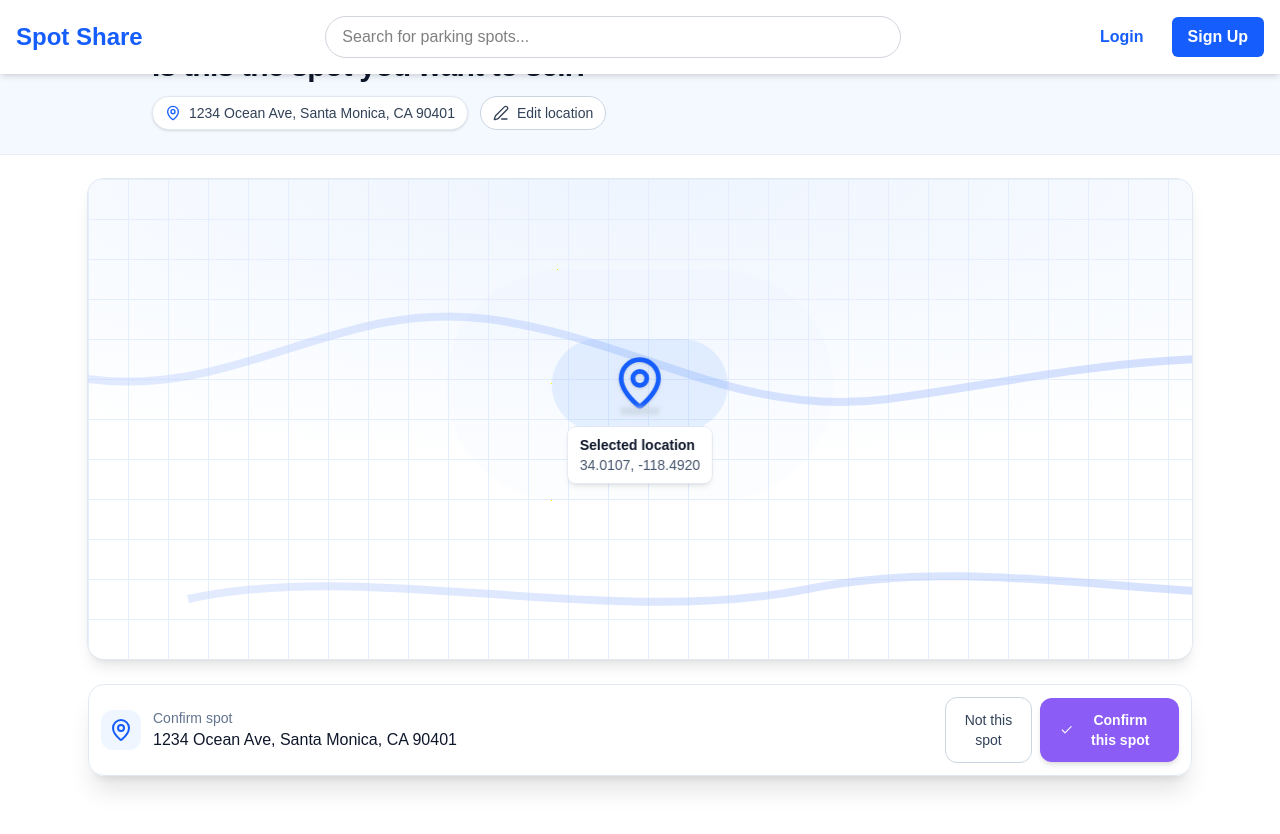
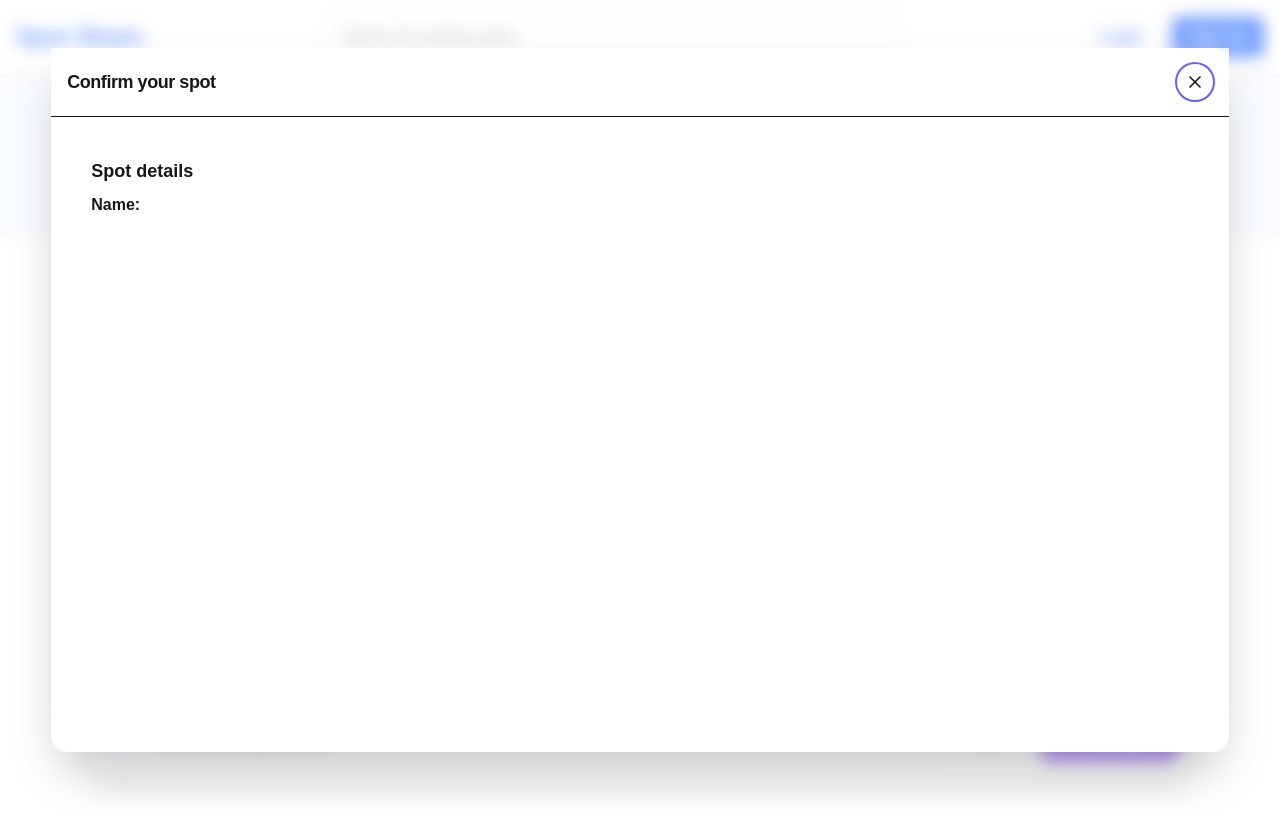
Before and after one commit to jalopezW/Spot-Share, a Next.js app in the folder spot_share/: page /sell/choose-spot in a window 1280 px wide. Both pictures are taken after a click on the button "Confirm this spot". Shown: the top 834 px of the page. Before the commit the page ends 800 px from the top, so only its background shows below. Built offline with nearby package versions, Linux system fonts and the light colour scheme; no server answers.

Commit message:
changed modal item

```diff
--- a/spot_share/src/app/sell/choose-spot/page.tsx
+++ b/spot_share/src/app/sell/choose-spot/page.tsx
@@ -1,5 +1,7 @@
+"use client";
 import { useState } from "react";
-import { MapPin, Edit3, Check, ChevronLeft } from "lucide-react";
+import { MapPin, Edit3, Check } from "lucide-react";
+import Modal from "@/components/items/Modal";
 
 // Theme tokens inspired by the screenshot
 const theme = {
@@ -9,11 +11,12 @@ const theme = {
 };
 
 export default function ChooseSpot() {
-  const [address] = useState("1234 Ocean Ave, Santa Monica, CA 90401");
+  const [address] = useState("Hannon Parking lot, LMU");
   const [coords] = useState({ lat: 34.0107, lng: -118.492 });
+  const [openSellConfirmation, setOpenSellConfirmation] = useState(false);
 
   return (
-    <div className="min-h-screen w-full flex flex-col bg-white">
+    <div className="min-h-screen w-full flex flex-col bg-white pt-16 md:pt-20 ">
       {/* Hero question bar */}
       <section className="w-full border-b border-slate-200/60 bg-[rgba(242,247,255,0.8)]">
         <div className="mx-auto max-w-5xl px-4 sm:px-6 py-6">
@@ -110,13 +113,37 @@ export default function ChooseSpot() {
               <button className="w-full sm:w-auto rounded-xl border border-slate-300 bg-white px-4 py-3 text-sm font-medium text-slate-700 hover:bg-slate-50">
                 Not this spot
               </button>
-              <button className="w-full sm:w-auto inline-flex items-center justify-center gap-2 rounded-xl bg-[var(--brandPurple,#8B5CF6)] px-5 py-3 text-sm font-semibold text-white shadow-md hover:brightness-[0.95]">
+              <button
+                onClick={() => setOpenSellConfirmation(true)}
+                className="w-full sm:w-auto inline-flex hover:cursor-pointer items-center justify-center gap-2 rounded-xl bg-[var(--brandPurple,#8B5CF6)] px-5 py-3 text-sm font-semibold text-white shadow-md hover:brightness-[0.95]"
+              >
                 <Check className="h-5 w-5" /> Confirm this spot
               </button>
             </div>
           </div>
         </div>
       </div>
+      <SellConfirmationModal
+        open={openSellConfirmation}
+        onClose={() => setOpenSellConfirmation(false)}
+      />
     </div>
   );
 }
+
+type ModalProps = { open: boolean; onClose: () => void };
+const SellConfirmationModal: React.FC<ModalProps> = ({
+  open,
+  onClose,
+}: ModalProps) => {
+  return (
+    <Modal open={open} onClose={onClose} title="Confirm your spot">
+      <div className="p-4">
+        <h2 className="text-lg font-semibold mb-2">Spot details</h2>
+        <p className="mb-2">
+          <span className="font-semibold">Name:</span>
+        </p>
+      </div>
+    </Modal>
+  );
+};
--- a/spot_share/src/components/Navbar.tsx
+++ b/spot_share/src/components/Navbar.tsx
@@ -1,4 +1,5 @@
 "use client";
+import Link from "next/link";
 import {
   login,
   logout,
@@ -12,7 +13,9 @@ export function Navbar() {
 
   return (
     <nav className="flex items-center justify-between gap-4 p-4 bg-white shadow-md fixed top-0 left-0 w-full z-50">
-      <div className="text-2xl font-bold text-blue-600">Spot Share</div>
+      <Link href="/">
+        <div className="text-2xl font-bold text-blue-600">Spot Share</div>
+      </Link>
 
       <div className="flex-1 max-w-xl mx-4">
         <label htmlFor="search" className="sr-only">
--- a/spot_share/src/components/items/Modal.tsx
+++ b/spot_share/src/components/items/Modal.tsx
@@ -70,7 +70,7 @@ function Modal({ open, onClose, title, children }: ModalProps) {
         "fixed inset-0 z-[100] flex items-center justify-center backdrop-blur-sm",
         // backdrop fade-in
         "transition-opacity duration-200",
-        animate ? "bg-black/60 opacity-100" : "bg-black/0 opacity-0",
+        animate ? "bg-white/40 opacity-100" : "bg-black/0 opacity-0",
       ].join(" ")}
       onMouseDown={onBackdropClick}
       aria-hidden={!open}
@@ -83,7 +83,7 @@ function Modal({ open, onClose, title, children }: ModalProps) {
         aria-labelledby={title ? "modal-title" : undefined}
         className={[
           "relative rounded-2xl shadow-2xl outline-none",
-          "bg-white text-zinc-900 dark:bg-zinc-900 dark:text-zinc-100",
+          "bg-white text-zinc-900 dark:bg-gray-200 dark:text-zinc-900",
           // Sizing: most of the screen, small rim visible
           "m-3 w-[94vw] h-[92vh] md:w-[92vw] md:h-[88vh] max-w-[1400px]",
           // Enter animation
@@ -94,14 +94,14 @@ function Modal({ open, onClose, title, children }: ModalProps) {
         ].join(" ")}
       >
         {/* Header */}
-        <div className="sticky top-0 z-10 flex items-center justify-between border-b bg-white/80 p-4 backdrop-blur dark:border-zinc-800 dark:bg-zinc-900/80">
+        <div className="sticky top-0 z-10 flex items-center justify-between border-b bg-white/80 p-4 backdrop-blur dark:border-zinc-800 dark:bg-zinc-200/80">
           <h2 id="modal-title" className="text-lg font-semibold tracking-tight">
             {title ?? "Modal"}
           </h2>
           <button
             onClick={onClose}
             aria-label="Close"
-            className="inline-flex items-center gap-2 rounded-full p-2 hover:bg-zinc-100 focus:outline-none focus:ring-2 focus:ring-indigo-500 dark:hover:bg-zinc-800"
+            className="inline-flex items-center gap-2 rounded-full p-2 hover:bg-zinc-100 focus:outline-none focus:ring-2 focus:ring-indigo-500 dark:hover:bg-zinc-300 hover:cursor-pointer"
           >
             <X className="h-5 w-5" />
           </button>
```
